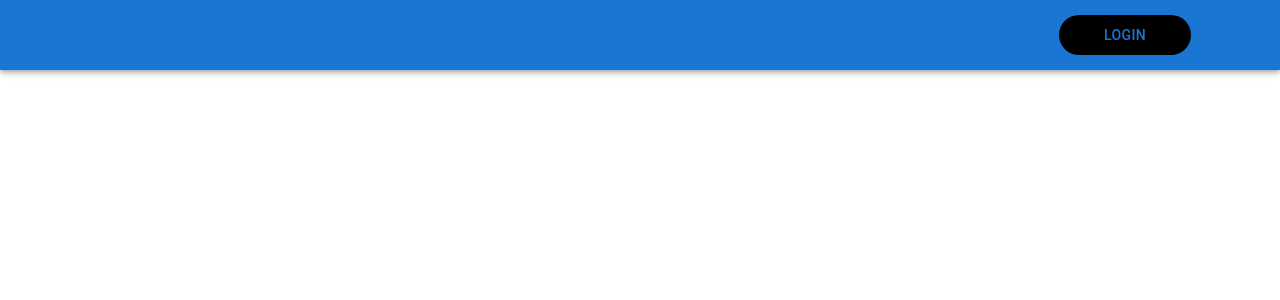
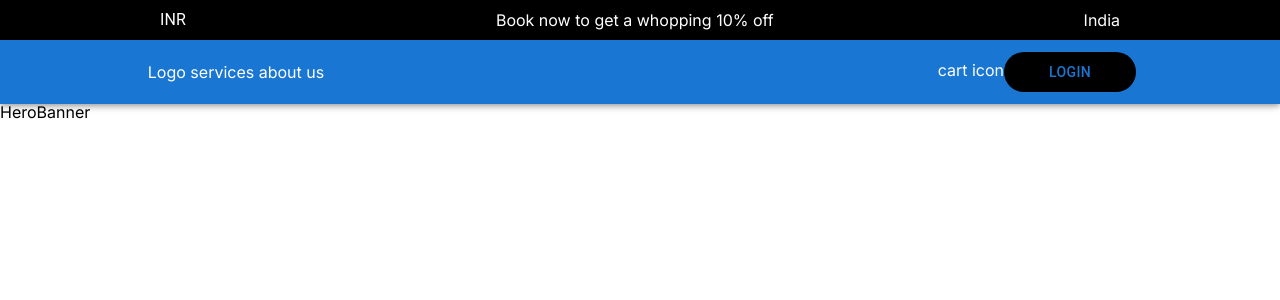
Before and after one commit to richardshaju/cutmyhair, a Next.js app: page / in a window 1280 px wide. Shown: the top 300 px of the page. Built offline with nearby package versions, Linux system fonts and the light colour scheme.

Commit message:
homeComp

```diff
--- a/src/app/layout.tsx
+++ b/src/app/layout.tsx
@@ -1,22 +1,37 @@
+'use client';
 import type { Metadata } from "next";
 import { Inter } from "next/font/google";
 import "./globals.css";
+import Header from "@/components/header";
+import { usePathname } from "next/navigation";
+import { Box } from "@mui/material";
 
 const inter = Inter({ subsets: ["latin"] });
-
-export const metadata: Metadata = {
-  title: "Create Next App",
-  description: "Generated by create next app",
-};
 
 export default function RootLayout({
   children,
 }: Readonly<{
   children: React.ReactNode;
 }>) {
+  const pathname = usePathname();
+  const noHeaderRoutes = ["/signup", "/login"];
+
   return (
     <html lang="en">
-      <body className={inter.className}>{children}</body>
+      <body className={inter.className}>
+        {" "}
+        <>
+        {!noHeaderRoutes.includes(pathname) && <Header />}
+        <Box
+            sx={{
+              marginTop: pathname === "/" ? "100px" : "75px",
+              minHeight: "89.4vh",
+            }}
+          >
+            {children}
+          </Box>
+        </>
+      </body>
     </html>
   );
 }
--- a/src/app/page.tsx
+++ b/src/app/page.tsx
@@ -1,12 +1,9 @@
-import Image from "next/image";
-import LoginPage from "./login/page";
-import SignUpPage from "./signup/page";
-import Header from "@/components/header";
+import HeroBanner from "@/components/home/heroBanner";
 
 export default function Home() {
   return (
-    <div>
-      <Header />
-    </div>
+    <>
+      <HeroBanner />
+    </>
   );
 }
--- a/src/components/header.tsx
+++ b/src/components/header.tsx
@@ -1,22 +1,47 @@
-import { AppBar, Box, Button, Toolbar } from "@mui/material";
+"use client";
+import { AppBar, Box, Button, Toolbar, Typography } from "@mui/material";
 import React from "react";
+import { useRouter } from "next/navigation";
 
 const Header = () => {
+  const router = useRouter();
+
   return (
     <AppBar
       sx={{
         height: {
-          xs: "70px",
+          xs: "104px",
         },
         display: "flex",
         justifyContent: "center",
-        padding: {
-          xs: "0px 4px 0px 4px",
-          sm: "0px 65px 0px 50px",
-        },
       }}
     >
-      <Toolbar>
+      <Box
+        sx={{
+          height: "45px",
+          background: "black",
+          color: "white",
+          display: "flex",
+          justifyContent: "space-between",
+          padding: "0 10em",
+          alignItems: "center",
+        }}
+      >
+        <Typography sx={{ fontSize: "16px" }}>INR</Typography>
+        <span>Book now to get a whopping 10% off</span>
+        <span>India</span>
+      </Box>
+      <Box
+        sx={{
+          padding: "0 120px",
+        }}
+      >
+        <Toolbar
+          sx={{
+            display: "flex",
+            justifyContent: "space-between",
+          }}
+        >
           <Box
             sx={{
               width: { xs: "129px", sm: "184px" },
@@ -25,21 +50,30 @@ const Header = () => {
               display: "flex",
               justifyContent: "center",
               alignItems: "center",
+              gap: "10px",
             }}
-        ></Box>
-
+          >
+            {/* <img src="/logo.png" alt="logo" /> */}
+            Logo services about us
+          </Box>
+          <Box>
+            cart icon
             <Button
               sx={{
-            marginLeft: "auto",
                 background: "#000",
                 width: { xs: "61px", sm: "90px", lg: "132px" },
                 height: "40px",
                 borderRadius: "20px",
               }}
+              onClick={() => {
+                router.push("/login");
+              }}
             >
               Login
             </Button>
+          </Box>
         </Toolbar>
+      </Box>
     </AppBar>
   );
 };
--- /dev/null
+++ b/src/components/home/heroBanner.tsx
@@ -0,0 +1,9 @@
+import React from 'react'
+
+const HeroBanner = () => {
+  return (
+    <div>HeroBanner</div>
+  )
+}
+
+export default HeroBanner
```
Also changed, not shown: public/img/CutHairImg.png (added). Lines whose indentation alone changed are shown as unchanged.
